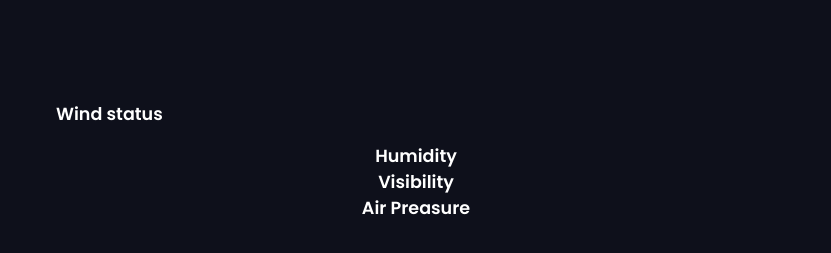
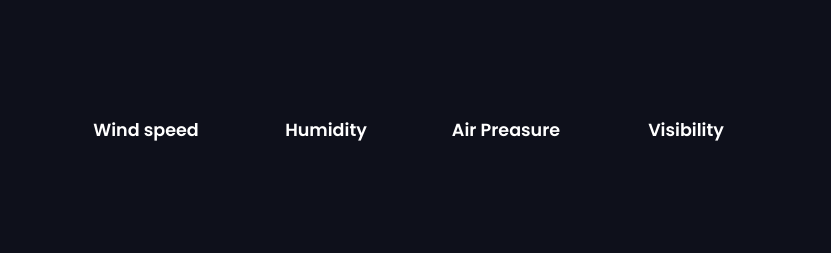
Before and after one commit to JvK84/WatherApp, a plain HTML site: page index.html in a window 1280 px wide. Shown: the part 147-400 px from the top of the page, without its empty margins (224-1055 px from the left). Drawn offline with nearby package versions, Linux system fonts and the light colour scheme; no server answers.

Commit message:
First step hightlights

```diff
--- a/assets/css/main.css
+++ b/assets/css/main.css
@@ -243,21 +243,33 @@ div{
     grid-template-columns: repeat(2, 1fr);
     padding: 1.5rem;
     align-items: center;
+    display: flex;
 }
 
 .wind__block{
     display: grid;
-    grid-template-columns: max-content;
     row-gap: 1rem;
+    padding: 1rem;
+    width: calc(100% - 75%);
 }
 
 .humidity__block{
+    display: grid;
+    row-gap: 1rem;
+    padding: 1rem;
+    width: calc(100% - 75%);
 }
 
 .visibility__block{
+    display: grid;
+    row-gap: 1rem;
+    width: calc(100% - 75%);
 }
 
 .airPreasure__block{
+    display: grid;
+    row-gap: 1rem;
+    width: calc(100% - 75%);
 }
 
 /*=============== BUTTONS ================*/
@@ -403,7 +415,6 @@ div{
     }
 
     .humidity__block{
-        grid-column: initial;
     }
 
     .visibility__block{
--- a/assets/js/fetch.js
+++ b/assets/js/fetch.js
@@ -5,7 +5,6 @@ class Fetch {
         const responseJSON = await response.json();
         const parseJSON = JSON.parse(JSON.stringify(responseJSON));
         const lastWeather = new Object(parseJSON.consolidated_weather).pop();
-        console.log(lastWeather);
 
         return lastWeather;
     }
--- a/index.html
+++ b/index.html
@@ -56,24 +56,20 @@
                 </div>
                 <div class="hightlights">
                     <div class="wind__block">
-                        <h3 class="title__block">Wind status</h3>
+                        <h3 class="title__block">Wind speed</h3>
                         <div class="wind__data" id="wind__data"></div>
-
                     </div>
                     <div class="humidity__block">
                         <h3 class="title__block">Humidity</h3>
                         <div class="humidity__data" id="humidity__data"></div>
-
                     </div>
                     <div class="visibility__block">
                         <h3 class="title__block">Visibility</h3>
                         <div class="visibility__data" id="visibility__data"></div>
-
                     </div>
                     <div class="airPreasure__block">
                         <h3 class="title__block">Air Preasure</h3>
                         <div class="airPreasure__data" id="airPreasure__data"></div>
-
                     </div>
                 </div>
             </div>
```
